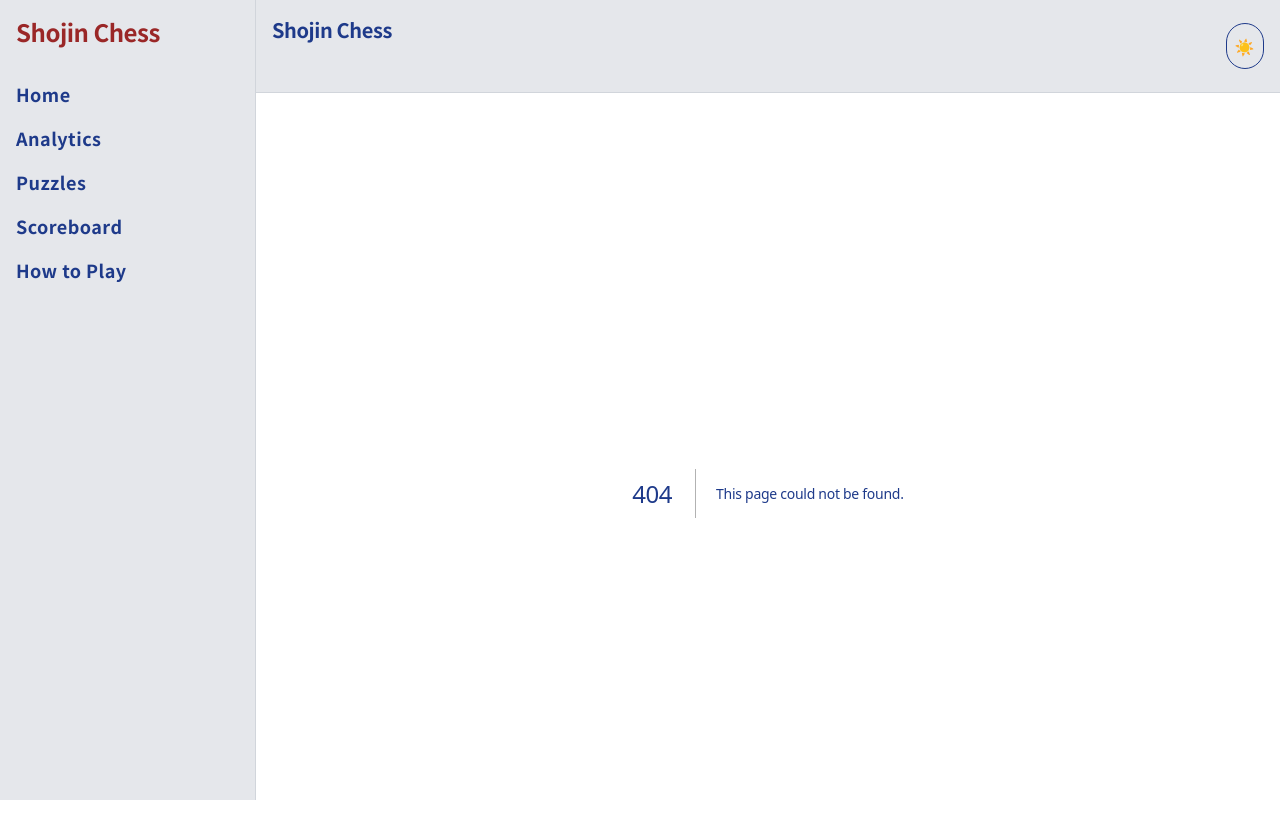
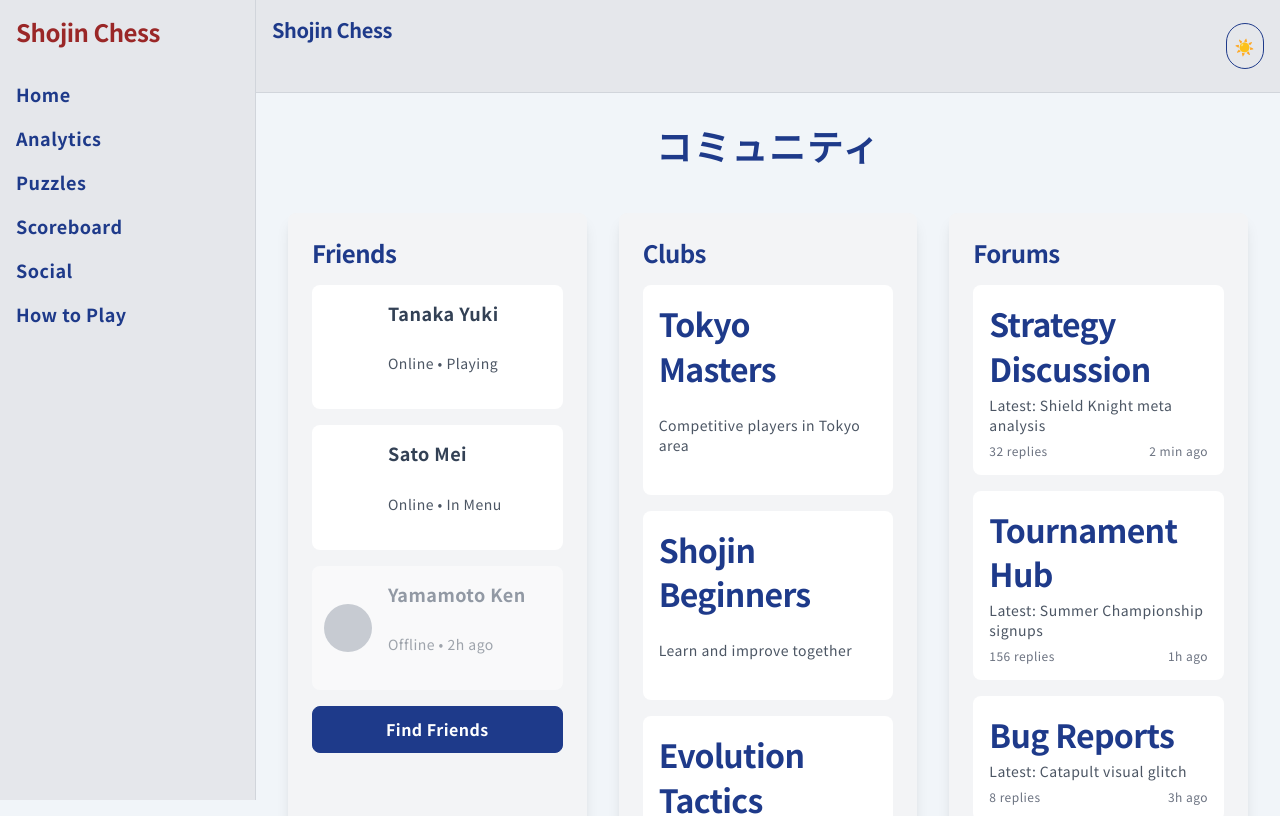
Before and after one commit to leonlama/ShojinTryoutNEXT, a Next.js app: page /social in a window 1280 px wide. Before the commit this address had no page. Shown: the top 816 px of the page. Built offline with nearby package versions, Linux system fonts and the light colour scheme.

Commit message:
Add initial implementation for social feature

```diff
--- a/app/components/NavBar.tsx
+++ b/app/components/NavBar.tsx
@@ -9,6 +9,7 @@ const NavBar = () => {
     { name: 'Analytics', href: '/analytics' },
     { name: 'Puzzles', href: '/puzzles' },
     { name: 'Scoreboard', href: '/scoreboard' },
+    { name: 'Social', href: '/social' },
     { name: 'How to Play', href: '/howtoplay' },
   ];
 
--- /dev/null
+++ b/app/social/page.tsx
@@ -0,0 +1,105 @@
+export default function Community() {
+    return (
+        <div className="container mx-auto px-4 py-8">
+            <h1 className="text-4xl font-bold text-center mb-12 tracking-wider">コミュニティ</h1>
+
+            <div className="grid grid-cols-1 lg:grid-cols-3 gap-8">
+                {/* Friends Section */}
+                <div className="bg-gray-100 dark:bg-gray-800 rounded-lg shadow-lg p-6">
+                    <h2 className="text-2xl font-semibold mb-4">Friends</h2>
+                    <div className="space-y-4">
+                        <div className="flex items-center space-x-4 bg-white dark:bg-gray-900 p-3 rounded-lg">
+                            <div className="w-12 h-12 bg-accent rounded-full"></div>
+                            <div>
+                                <p className="font-semibold">Tanaka Yuki</p>
+                                <p className="text-sm text-gray-600 dark:text-gray-400">Online • Playing</p>
+                            </div>
+                        </div>
+                        <div className="flex items-center space-x-4 bg-white dark:bg-gray-900 p-3 rounded-lg">
+                            <div className="w-12 h-12 bg-secondary rounded-full"></div>
+                            <div>
+                                <p className="font-semibold">Sato Mei</p>
+                                <p className="text-sm text-gray-600 dark:text-gray-400">Online • In Menu</p>
+                            </div>
+                        </div>
+                        <div className="flex items-center space-x-4 bg-white dark:bg-gray-900 p-3 rounded-lg opacity-50">
+                            <div className="w-12 h-12 bg-gray-400 rounded-full"></div>
+                            <div>
+                                <p className="font-semibold">Yamamoto Ken</p>
+                                <p className="text-sm text-gray-600 dark:text-gray-400">Offline • 2h ago</p>
+                            </div>
+                        </div>
+                    </div>
+                    <button className="w-full bg-accent text-white py-2 rounded-lg mt-4 hover:bg-accent/90">
+                        Find Friends
+                    </button>
+                </div>
+
+                {/* Clubs Section */}
+                <div className="bg-gray-100 dark:bg-gray-800 rounded-lg shadow-lg p-6">
+                    <h2 className="text-2xl font-semibold mb-4">Clubs</h2>
+                    <div className="space-y-4">
+                        <div className="bg-white dark:bg-gray-900 p-4 rounded-lg">
+                            <div className="flex justify-between items-center mb-2">
+                                <h3 className="font-semibold">Tokyo Masters</h3>
+                                <span className="text-sm bg-accent text-white px-2 py-1 rounded">243 members</span>
+                            </div>
+                            <p className="text-sm text-gray-600 dark:text-gray-400">Competitive players in Tokyo area</p>
+                        </div>
+                        <div className="bg-white dark:bg-gray-900 p-4 rounded-lg">
+                            <div className="flex justify-between items-center mb-2">
+                                <h3 className="font-semibold">Shojin Beginners</h3>
+                                <span className="text-sm bg-accent text-white px-2 py-1 rounded">1.2k members</span>
+                            </div>
+                            <p className="text-sm text-gray-600 dark:text-gray-400">Learn and improve together</p>
+                        </div>
+                        <div className="bg-white dark:bg-gray-900 p-4 rounded-lg">
+                            <div className="flex justify-between items-center mb-2">
+                                <h3 className="font-semibold">Evolution Tactics</h3>
+                                <span className="text-sm bg-accent text-white px-2 py-1 rounded">892 members</span>
+                            </div>
+                            <p className="text-sm text-gray-600 dark:text-gray-400">Advanced evolution strategies</p>
+                        </div>
+                    </div>
+                    <button className="w-full bg-accent text-white py-2 rounded-lg mt-4 hover:bg-accent/90">
+                        Browse Clubs
+                    </button>
+                </div>
+
+                {/* Forums Section */}
+                <div className="bg-gray-100 dark:bg-gray-800 rounded-lg shadow-lg p-6">
+                    <h2 className="text-2xl font-semibold mb-4">Forums</h2>
+                    <div className="space-y-4">
+                        <div className="bg-white dark:bg-gray-900 p-4 rounded-lg">
+                            <h3 className="font-semibold text-accent mb-1">Strategy Discussion</h3>
+                            <p className="text-sm text-gray-600 dark:text-gray-400 mb-2">Latest: Shield Knight meta analysis</p>
+                            <div className="flex justify-between text-xs text-gray-500">
+                                <span>32 replies</span>
+                                <span>2 min ago</span>
+                            </div>
+                        </div>
+                        <div className="bg-white dark:bg-gray-900 p-4 rounded-lg">
+                            <h3 className="font-semibold text-accent mb-1">Tournament Hub</h3>
+                            <p className="text-sm text-gray-600 dark:text-gray-400 mb-2">Latest: Summer Championship signups</p>
+                            <div className="flex justify-between text-xs text-gray-500">
+                                <span>156 replies</span>
+                                <span>1h ago</span>
+                            </div>
+                        </div>
+                        <div className="bg-white dark:bg-gray-900 p-4 rounded-lg">
+                            <h3 className="font-semibold text-accent mb-1">Bug Reports</h3>
+                            <p className="text-sm text-gray-600 dark:text-gray-400 mb-2">Latest: Catapult visual glitch</p>
+                            <div className="flex justify-between text-xs text-gray-500">
+                                <span>8 replies</span>
+                                <span>3h ago</span>
+                            </div>
+                        </div>
+                    </div>
+                    <button className="w-full bg-accent text-white py-2 rounded-lg mt-4 hover:bg-accent/90">
+                        View All Forums
+                    </button>
+                </div>
+            </div>
+        </div>
+    );
+}
```
